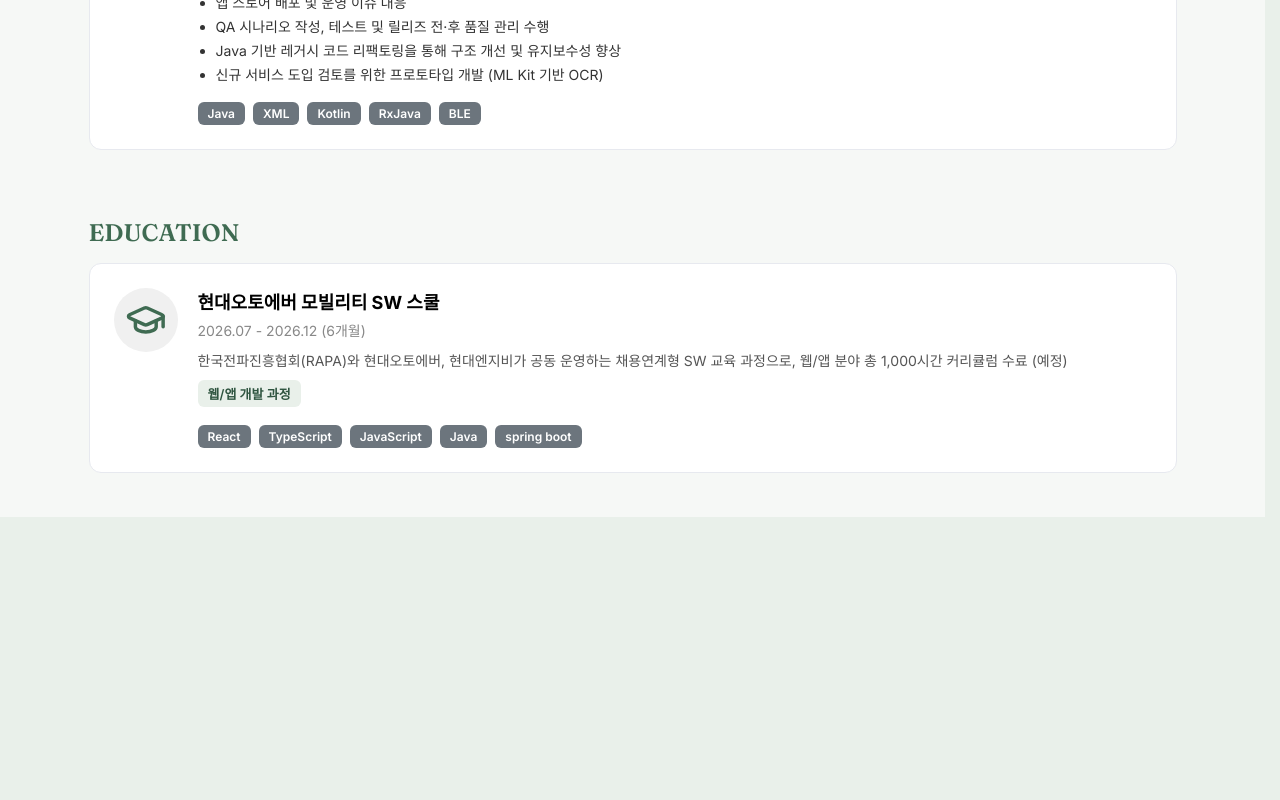
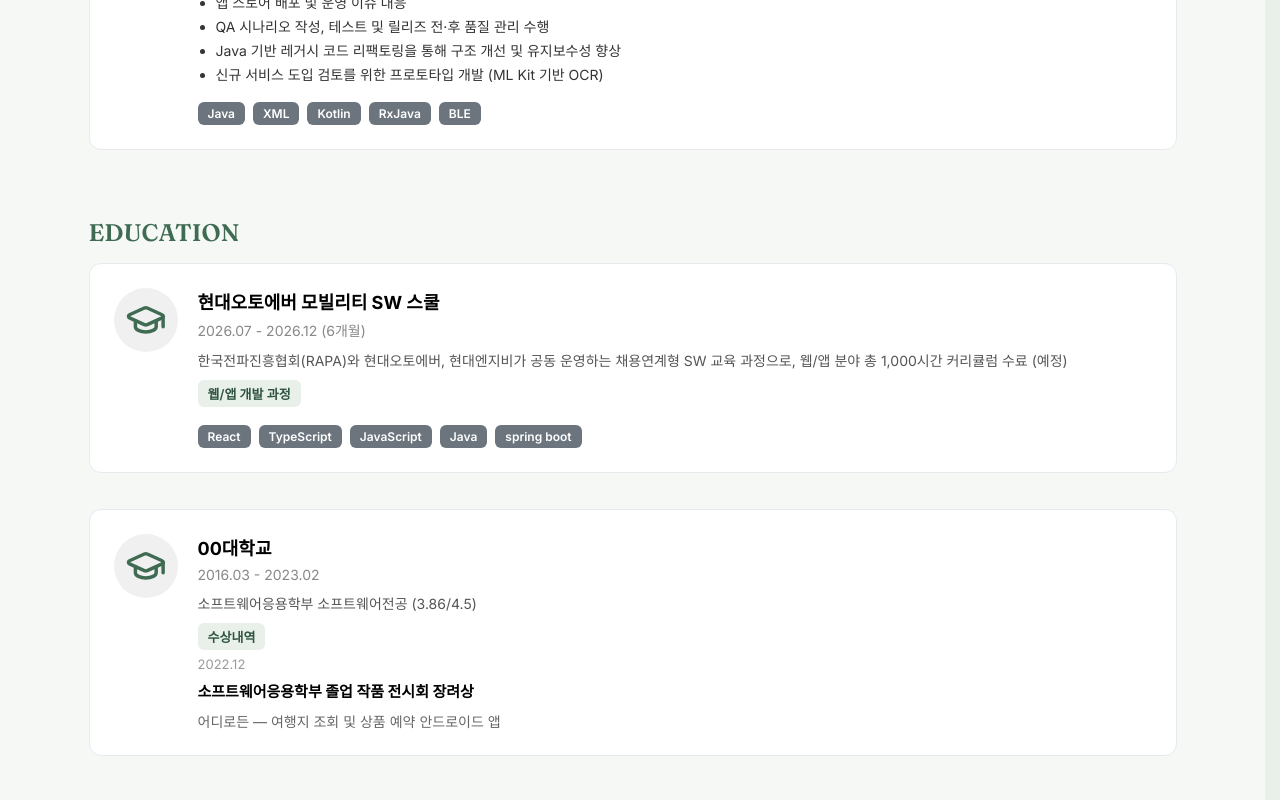
Before and after one commit to jSY49/jsy-portfolio, a React (Vite) app: page /career in a window 1280 px wide. Shown: the part 427-1227 px from the top of the page. Before the commit the page ends 944 px from the top, so only its background shows below. Built offline with nearby package versions, Linux system fonts and the light colour scheme; no server answers; a web font is replaced by a local one.

Commit message:
[design] 학위 추가

```diff
--- a/src/pages/Career.module.css
+++ b/src/pages/Career.module.css
@@ -121,6 +121,23 @@
 	border-radius: 6px;
 }
 
+.award_date {
+	font-size: 13px;
+	color: #999;
+}
+
+.award_title {
+	font-size: 15px;
+	font-weight: 700;
+	margin-top: 2px;
+}
+
+.award_project {
+	font-size: 14px;
+	color: #666;
+	margin-top: 4px;
+}
+
 @media (max-width: 640px) {
 	.career {
 		flex-direction: column;
--- a/src/pages/Career.tsx
+++ b/src/pages/Career.tsx
@@ -48,7 +48,6 @@ export default function Career() {
 					</ul>
 				</div>
 			</article>
-
 			<h2 className={styles.title}>EDUCATION</h2>
 			<article className={styles.career}>
 				<div className={styles.corp_image_wrapper}>
@@ -76,6 +75,30 @@ export default function Career() {
 					</ul>
 				</div>
 			</article>
+			<article className={styles.career}>
+				<div className={styles.corp_image_wrapper}>
+					<LuGraduationCap
+						className={styles.corp_image}
+						color="#3f6b52"
+					/>
+				</div>
+				<div className={styles.career_info}>
+					<h3 className={styles.corp_name}>00대학교</h3>
+					<p className={styles.period}>2016.03 - 2023.02</p>
+					<p className={styles.corp_desc}>
+						소프트웨어응용학부 소프트웨어전공 (3.86/4.5)
+					</p>
+
+					<p className={styles.position}>수상내역</p>
+					<p className={styles.award_date}>2022.12</p>
+					<p className={styles.award_title}>
+						소프트웨어응용학부 졸업 작품 전시회 장려상
+					</p>
+					<p className={styles.award_project}>
+						어디로든 — 여행지 조회 및 상품 예약 안드로이드 앱
+					</p>
+				</div>
+			</article>
 		</section>
 	);
 }
```
Lines whose indentation alone changed are shown as unchanged.
